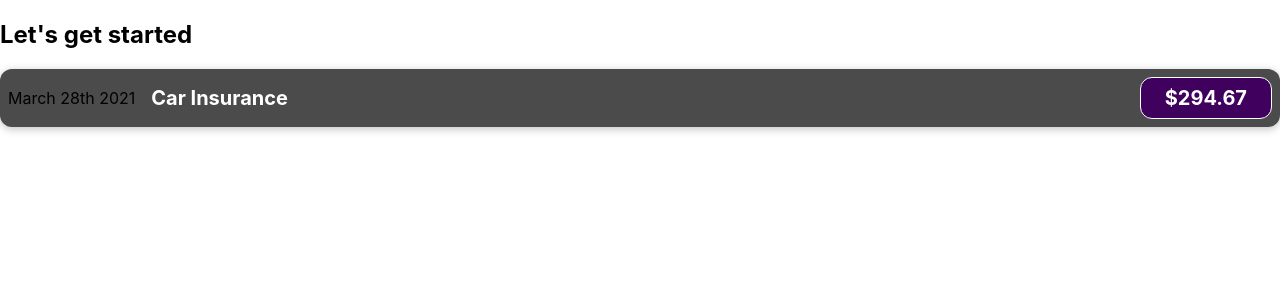
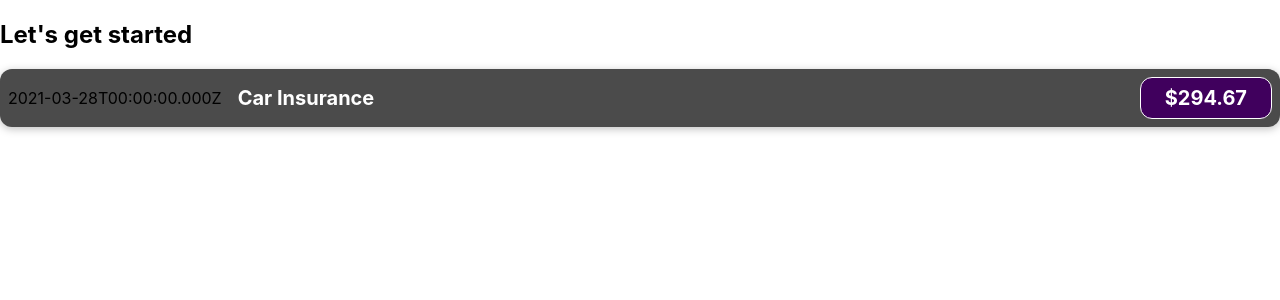
Before and after one commit to MINJOO-KIM/react-complete-guide, a React (Create React App) app: page / in a window 1280 px wide. Shown: the top 300 px of the page. Built offline with nearby package versions, Linux system fonts and the light colour scheme.

Commit message:
feat: JSX에서 동적 데이터 출력 및 표현식 작업

```diff
--- a/src/components/Expenses/ExpenseItem.js
+++ b/src/components/Expenses/ExpenseItem.js
@@ -1,12 +1,15 @@
 import "./ExpenseItem.css";
 
 function ExpenseItem() {
+  const expenseDate = new Date(2021, 2, 28);
+  const expenseTitle = "Car Insurance";
+  const expenseAmount = 294.67;
   return (
     <div className="expense-item">
-      <div>March 28th 2021</div>
+      <div>{expenseDate.toISOString()}</div>
       <div className="expense-item__description">
-        <h2>Car Insurance</h2>
-        <div className="expense-item__price">$294.67</div>
+        <h2>{expenseTitle}</h2>
+        <div className="expense-item__price">${expenseAmount}</div>
       </div>
     </div>
   );
```
